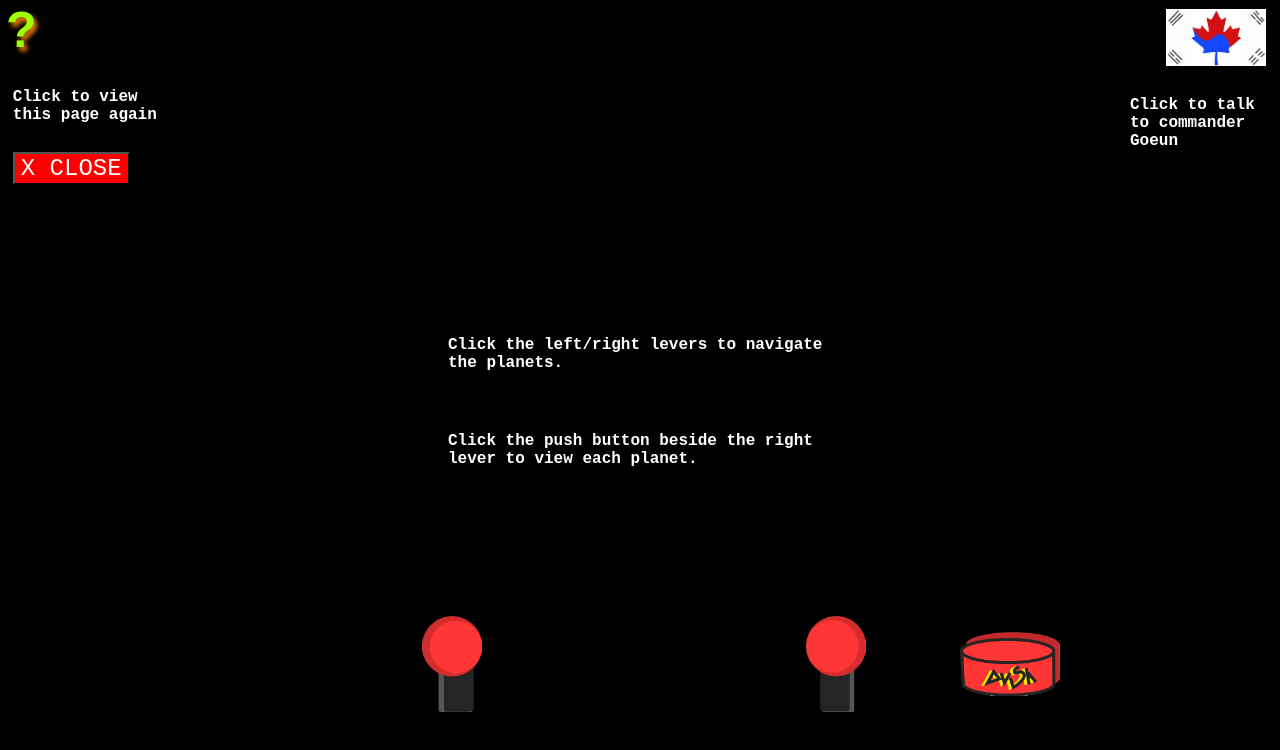
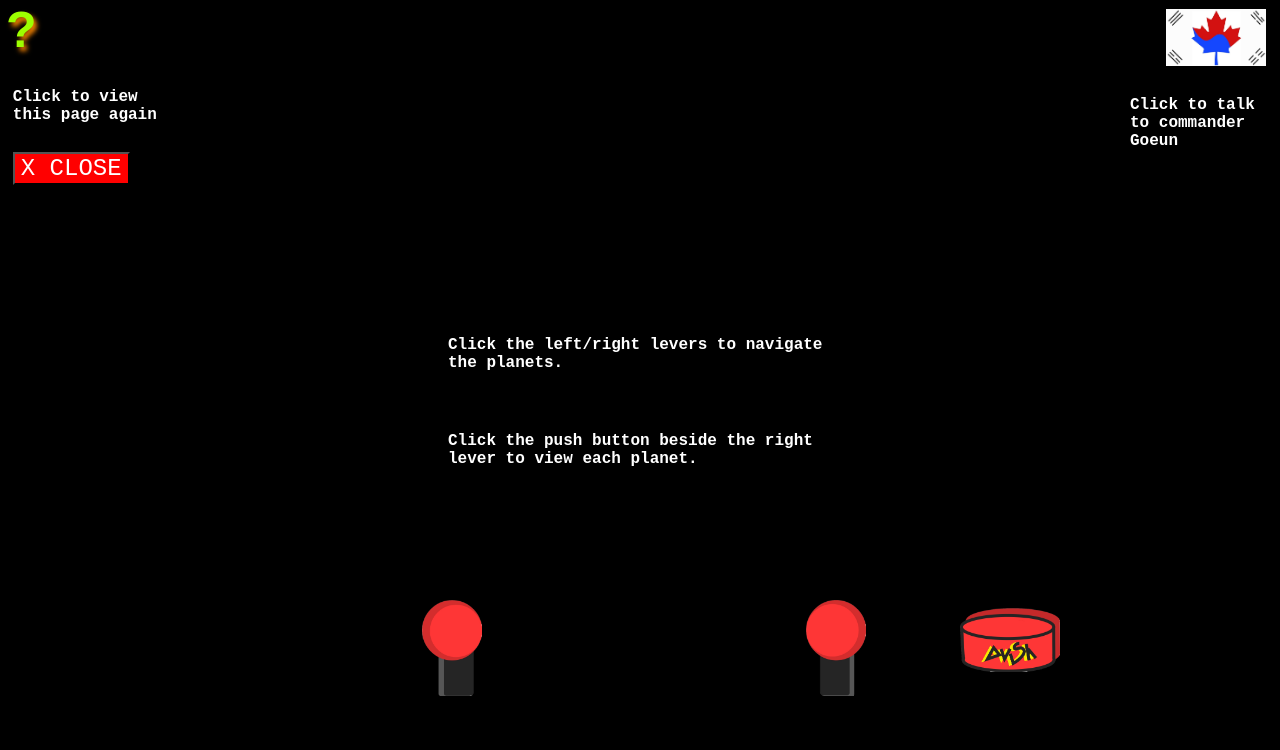
Before and after one commit to goeunj/goeunj.github.io, a plain HTML site: page index.html in a window 1280 px wide. Drawn offline with nearby package versions, Linux system fonts and the light colour scheme.

Commit message:
Update main.css

```diff
--- a/main.css
+++ b/main.css
@@ -193,7 +193,7 @@ p{
 
   position: fixed;
   left: 75%;
-  top: 79%;
+  top: 76%;
   z-index: -2;
 
   pointer-events: none;
@@ -207,7 +207,7 @@ p{
 
   position: fixed;
   left: 33%;
-  top: 77%;
+  top: 75%;
   z-index: -2;
 
   pointer-events: none;
@@ -221,7 +221,7 @@ p{
 
   position: fixed;
   left: 63%;
-  top: 77%;
+  top: 75%;
   z-index: -2;
 
   pointer-events: none;
```
